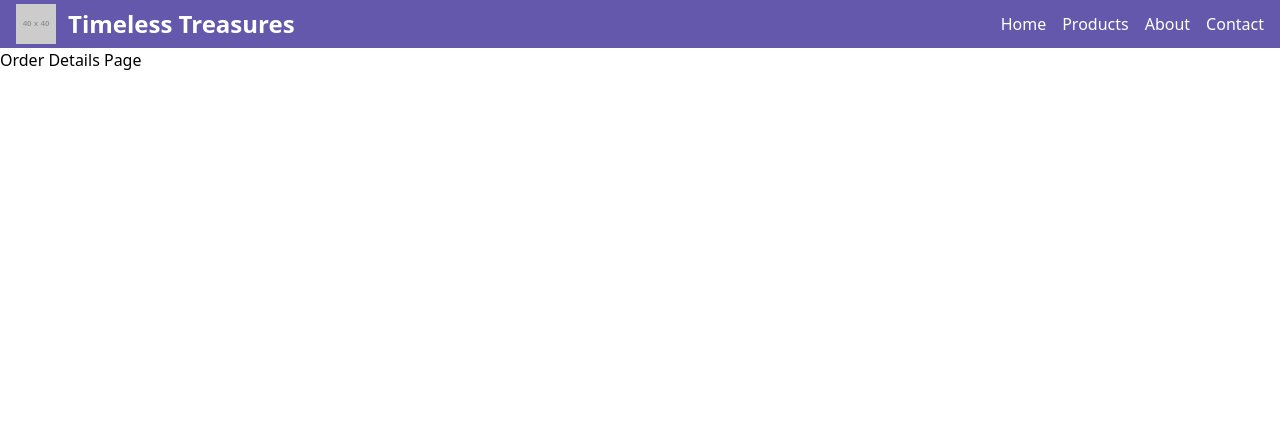
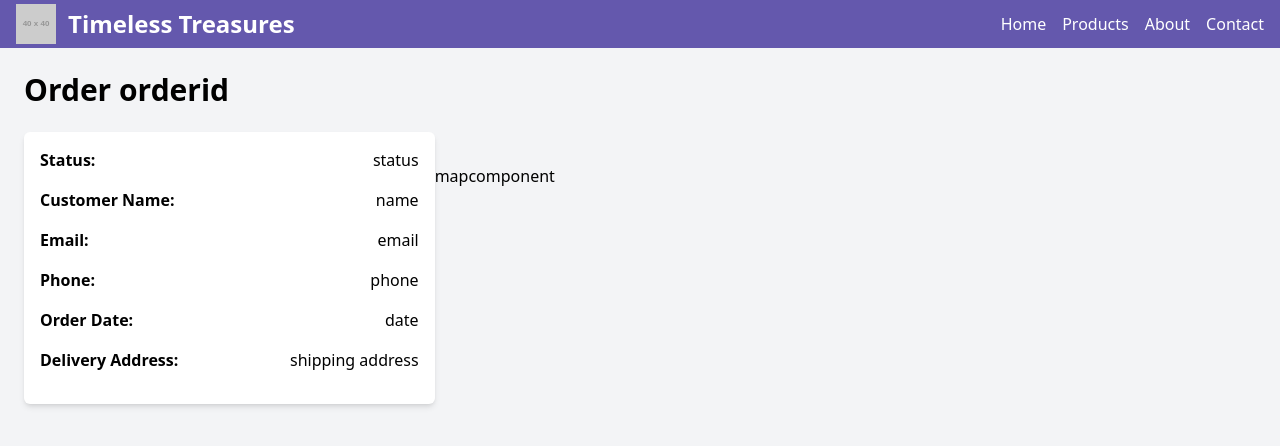
Before and after one commit to timgio26/online_store_01, a React (Vite) app: page /order/1 in a window 1280 px wide. Shown: the top 446 px of the page. Built offline with nearby package versions, Linux system fonts and the light colour scheme; no server answers.

Commit message:
edit order initial detail order page

```diff
--- a/src/pages/OrderDetails.jsx
+++ b/src/pages/OrderDetails.jsx
@@ -1,7 +1,43 @@
-export function OrderDetails(){
-    return(
-        <div>
-            <h1>Order Details Page</h1>
+export function OrderDetails() {
+  return (
+    <div className="w-full p-6 bg-gray-100">
+      <h1 className="text-3xl font-bold mb-6">Order orderid</h1>
+      {/* <div className="mb-4 flex justify-between">
+          <div className="font-semibold">Order ID:</div>
+          <div>orderid</div>
+          </div> */}
+
+      <div className="flex flex-row">
+        <div className="bg-white p-4 shadow-md rounded-md w-2/6">
+          <div>
+            <div className="mb-4 flex justify-between">
+              <div className="font-semibold">Status:</div>
+              <div>status</div>
+            </div>
+            <div className="mb-4 flex justify-between">
+              <div className="font-semibold">Customer Name:</div>
+              <div>name</div>
+            </div>
+            <div className="mb-4 flex justify-between">
+              <div className="font-semibold">Email:</div>
+              <div>email</div>
+            </div>
+            <div className="mb-4 flex justify-between">
+              <div className="font-semibold">Phone:</div>
+              <div>phone</div>
+            </div>
+            <div className="mb-4 flex justify-between">
+              <div className="font-semibold">Order Date:</div>
+              <div>date</div>
+            </div>
+            <div className="mb-4 flex justify-between">
+              <div className="font-semibold">Delivery Address:</div>
+              <div>shipping address</div>
+            </div>
+          </div>
         </div>
-    )
+        <div className="mt-8">mapcomponent</div>
+      </div>
+    </div>
+  );
 }
--- a/src/ui/CheckoutForm.jsx
+++ b/src/ui/CheckoutForm.jsx
@@ -4,8 +4,8 @@ import { MapContainer, TileLayer, Marker, useMapEvents } from "react-leaflet";
 import { useForm } from "react-hook-form";
 import { getCart, getCartValue } from "../store";
 import { useSelector } from "react-redux";
-import { usePostOrderUser } from "../utils/useOrderApi";
-import { useNavigate, useNavigation } from "react-router"
+import { usePostOrderUser, useUpdate } from "../utils/useOrderApi";
+import { useNavigate, useNavigation } from "react-router";
 
 export function CheckoutForm({ handleClose }) {
   const [openMap, setOpenMap] = useState(false);
@@ -17,9 +17,10 @@ export function CheckoutForm({ handleClose }) {
     formState: { errors },
   } = useForm();
 
-  const cartVal = useSelector(getCartValue)
-  const {postOrder,isPending} = usePostOrderUser()
-  const navigate = useNavigate()
+  const cartVal = useSelector(getCartValue);
+  const { postOrder, isPending } = usePostOrderUser();
+  const navigate = useNavigate();
+  const { updateOrder, isPending: isUpdating } = useUpdate();
 
   function MapClick() {
     useMapEvents({
@@ -37,13 +38,24 @@ export function CheckoutForm({ handleClose }) {
 
   function onSubmit(formData) {
     // console.log(cartVal)
-    postOrder({...formData,amount:cartVal},{onSuccess:()=>{
-      navigate('/order/123')
-    }})
+    postOrder(
+      { ...formData, amount: cartVal, coordinate: latlng },
+      {
+        onSuccess: ({ data }) => {
+          const oriId = data[0].id;
+          const genId = `#${"0".repeat(10 - String(oriId).length)}${oriId}`;
+          updateOrder({
+            column: "id",
+            value: data[0].id,
+            dataUpdate: { "order#": genId },
+          });
+
+          navigate(`/order/${oriId}`);
+        },
+      }
+    );
     // console.log(formData,cartData)
   }
-
-//   console.log(errors);
 
   return (
     <form action="" className="w-full" onSubmit={handleSubmit(onSubmit)}>
@@ -62,7 +74,9 @@ export function CheckoutForm({ handleClose }) {
           className="w-full px-3 py-1 border border-gray-300 rounded-md shadow-sm focus:outline-none focus:ring-2 focus:ring-primary-500"
         />
         {errors.name?.type === "required" && (
-          <p className="text-red-600 text-xs" role="alert">Name is required</p>
+          <p className="text-red-600 text-xs" role="alert">
+            Name is required
+          </p>
         )}
       </div>
       <div className="mb-2">
@@ -79,8 +93,10 @@ export function CheckoutForm({ handleClose }) {
           {...register("email", { required: true })}
           className="w-full px-3 py-1 border border-gray-300 rounded-md shadow-sm focus:outline-none focus:ring-2 focus:ring-primary-500"
         />
-                {errors.email?.type === "required" && (
-          <p className="text-red-600 text-xs" role="alert">Email is required</p>
+        {errors.email?.type === "required" && (
+          <p className="text-red-600 text-xs" role="alert">
+            Email is required
+          </p>
         )}
       </div>
       <div className="mb-2">
@@ -98,12 +114,14 @@ export function CheckoutForm({ handleClose }) {
             minLength: 5,
             maxLength: 12,
             pattern: /^\d+$/,
-            required:true
+            required: true,
           })}
           className="w-full px-3 py-1 border border-gray-300 rounded-md shadow-sm focus:outline-none focus:ring-2 focus:ring-primary-500"
         />
-              {errors.phone?.type === "required" && (
-          <p className="text-red-600 text-xs" role="alert">Phone is required</p>
+        {errors.phone?.type === "required" && (
+          <p className="text-red-600 text-xs" role="alert">
+            Phone is required
+          </p>
         )}
       </div>
 
@@ -122,9 +140,11 @@ export function CheckoutForm({ handleClose }) {
               {...register("address", { required: true })}
               className="w-full px-3 p-2 border border-gray-300 rounded-md shadow-sm focus:outline-none focus:ring-2 focus:ring-primary-500 resize-none"
             ></textarea>
-                          {errors.address?.type === "required" && (
-          <p className="text-red-600 text-xs" role="alert">Address is required</p>
-        )}
+            {errors.address?.type === "required" && (
+              <p className="text-red-600 text-xs" role="alert">
+                Address is required
+              </p>
+            )}
             <div
               onClick={() => setOpenMap(true)}
               className="mb-5 mt-2 flex flex-row items-center justify-center rounded-full px-4 py-1 bg-primary-400 text-white shadow-sm hover:bg-primary-500 focus:outline-none focus:ring-2 focus:ring-primary-500"
--- /dev/null
+++ b/src/utils/supabase.js
@@ -0,0 +1,5 @@
+import { createClient } from "@supabase/supabase-js";
+
+const supabaseUrl = "https://dzanjlfmchzdirukrrlt.supabase.co";
+const supabaseKey = import.meta.env.VITE_SUPABASE_KEY
+export const supabase = createClient(supabaseUrl, supabaseKey);
--- a/src/utils/useOrderApi.js
+++ b/src/utils/useOrderApi.js
@@ -1,11 +1,11 @@
 import { useMutation } from "@tanstack/react-query";
-import { PostOrder as PostOrderApi } from "./utils";
+import { PostOrder as PostOrderApi , UpdateOrder as UpdateOrderApi} from "./utils";
 
 export function usePostOrderUser(){
     const {mutate:postOrder,isPending}= useMutation({
         mutationFn:PostOrderApi,
-        onSuccess:(data)=>{
-            console.log('user order data create',data)
+        onSuccess:()=>{
+            console.log('user order data create')
 
         },
         onError:()=>{
@@ -14,3 +14,16 @@ export function usePostOrderUser(){
     })
     return {postOrder,isPending}
 }
+
+export function useUpdate(){
+    const {mutate:updateOrder,isPending}= useMutation({
+        mutationFn:({column,value,dataUpdate})=>UpdateOrderApi(column,value,dataUpdate),
+        onSuccess:()=>{
+            console.log('user order data updated')
+        },
+        onError:()=>{
+            console.log('fail update order user data')
+        },
+    })
+    return {updateOrder,isPending}
+}
--- a/src/utils/utils.js
+++ b/src/utils/utils.js
@@ -1,11 +1,9 @@
 import { faker } from "@faker-js/faker";
-import { createClient } from "@supabase/supabase-js";
+import { supabase } from "./supabase";
 
 // import {DATA_PER_PAGE} from '../utils/utils'
 
-const supabaseUrl = "https://dzanjlfmchzdirukrrlt.supabase.co";
-const supabaseKey = import.meta.env.VITE_SUPABASE_KEY
-const supabase = createClient(supabaseUrl, supabaseKey);
+
 
 export const DATA_PER_PAGE =20
 
@@ -96,6 +94,19 @@ export async function PostOrder(orderUserData) {
   return { data, error };
 }
 
+export async function UpdateOrder(column, value, dataUpdate) {
+  console.log(column)
+  console.log(value,)
+  console.log(dataUpdate)
+  const { data, error } = await supabase
+    .from("db_order")
+    .update(dataUpdate)
+    .eq(column, value)
+    .select();
+  return { data, error };
+}
+
+
 export function prettynum(num) {
   return (
     "Rp. " +
```
